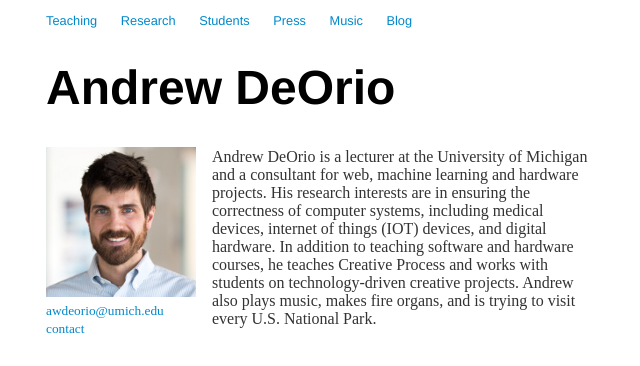
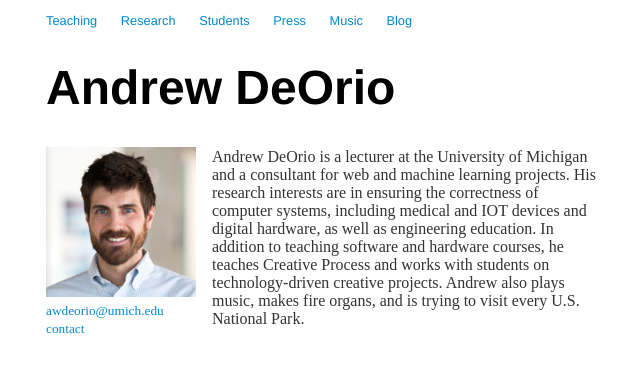
Before and after one commit to awdeorio/andrewdeorio.com, a Jekyll site: the page built from index.html, in a window 1280 px wide, cut to the strip 0-366 px from the top of the page. Shown: the whole strip, without its empty margins (319-959 px from the left). Built offline with Jekyll 4.4.1, drawn with Linux system fonts in a browser that asks for light colours; nearby versions of some CDN libraries.

Commit message:
Update bio

```diff
--- a/index.html
+++ b/index.html
@@ -14,7 +14,7 @@ title: Andrew DeOrio
 </div>
 
 <div class="right">
-Andrew DeOrio is a lecturer at the University of Michigan and a consultant for web, machine learning and hardware projects.  His research interests are in ensuring the correctness of computer systems, including medical devices, internet of things (IOT) devices, and digital hardware.  In addition to teaching software and hardware courses, he teaches Creative Process and works with students on technology-driven creative projects.  Andrew also plays music, makes fire organs, and is trying to visit every U.S. National Park.
+Andrew DeOrio is a lecturer at the University of Michigan and a consultant for web and machine learning projects.  His research interests are in ensuring the correctness of computer systems, including medical and IOT devices and digital hardware, as well as engineering education.  In addition to teaching software and hardware courses, he teaches Creative Process and works with students on technology-driven creative projects.  Andrew also plays music, makes fire organs, and is trying to visit every U.S. National Park.
 </div>
 
 <div class="content">
```
